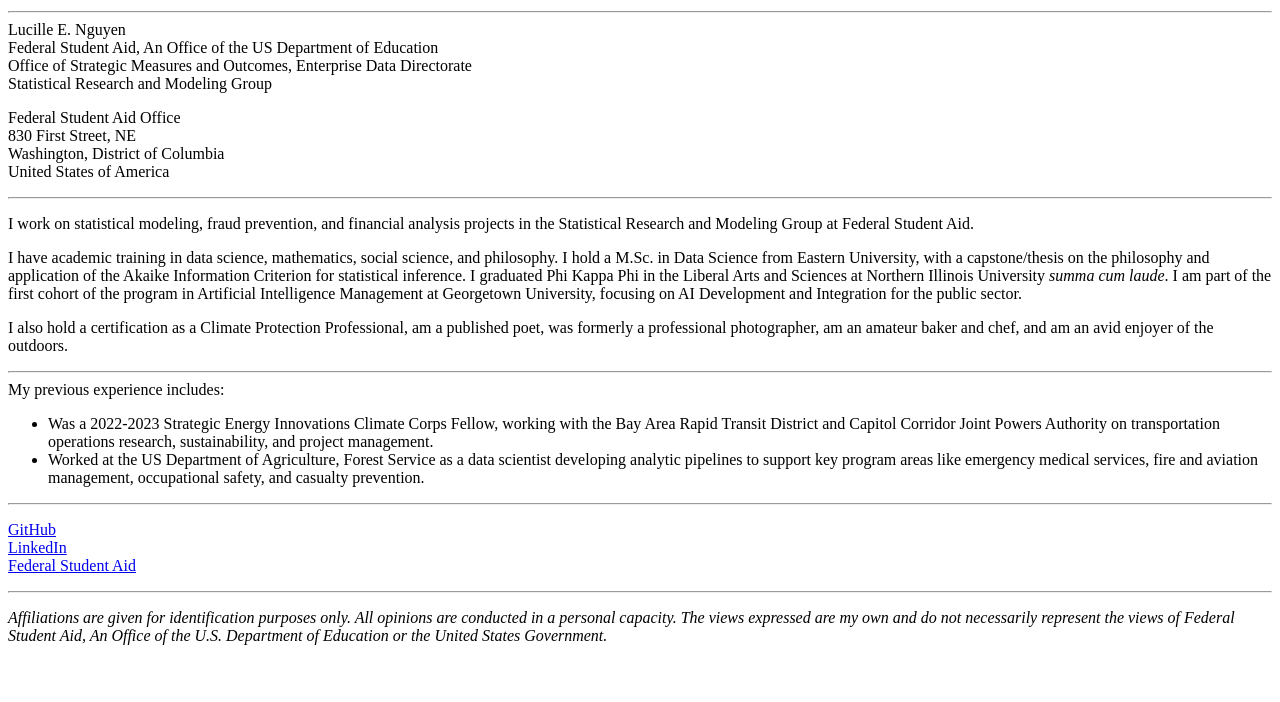
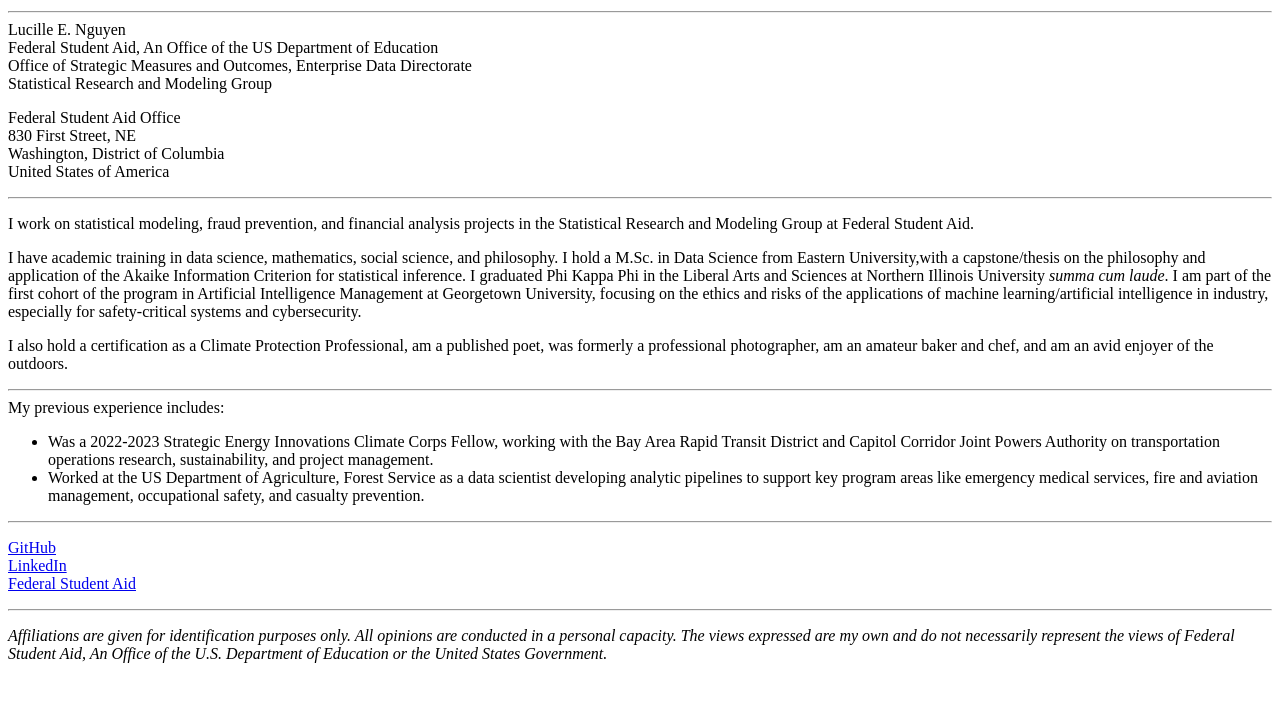
Before and after one commit to thelucenguyen/thelucenguyen.github.io, a plain HTML site: page index.html in a window 1280 px wide. Shown: the part 90-792 px from the top of the page. Drawn offline with Linux system fonts and the light colour scheme.

Commit message:
Update index.html

```diff
--- a/index.html
+++ b/index.html
@@ -24,9 +24,13 @@ United States of America<BR>
 <P>
 I work on statistical modeling, fraud prevention, and financial analysis projects in the Statistical Research and Modeling Group at Federal Student Aid.
 <P>
-I have academic training in data science, mathematics, social science, and philosophy. I hold a M.Sc. in Data Science from Eastern University, with a capstone/thesis on the philosophy and application of the Akaike Information Criterion for statistical inference. I graduated Phi Kappa Phi in the Liberal Arts and Sciences at Northern Illinois University <i>summa cum laude</i>. I am part of the first cohort of the program in Artificial Intelligence Management at Georgetown University, focusing on AI Development and Integration for the public sector.
+I have academic training in data science, mathematics, social science, and philosophy. I hold a M.Sc. in Data Science from Eastern University,with a capstone/thesis on the philosophy and
+ application of the Akaike Information Criterion for statistical inference. I graduated Phi Kappa Phi in the Liberal Arts and Sciences at Northern Illinois University <i>summa cum laude</i>.
+ I am part of the first cohort of the program in Artificial Intelligence Management at Georgetown University, focusing on the ethics and risks of the applications of machine learning/artificial
+ intelligence in industry, especially for safety-critical systems and cybersecurity.
 <P>
-I also hold a certification as a Climate Protection Professional, am a published poet, was formerly a professional photographer, am an amateur baker and chef, and am an avid enjoyer of the outdoors.
+I also hold a certification as a Climate Protection Professional, am a published poet, was formerly a professional photographer, am an amateur baker and chef, and
+ am an avid enjoyer of the outdoors.
 <P>
 
 <HR>
```
